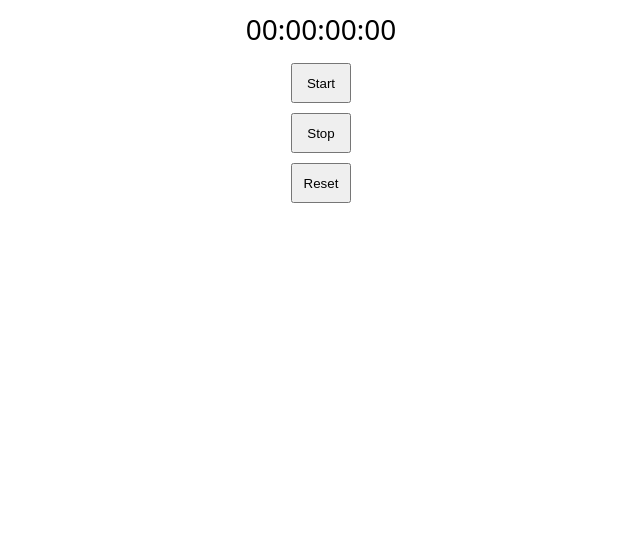
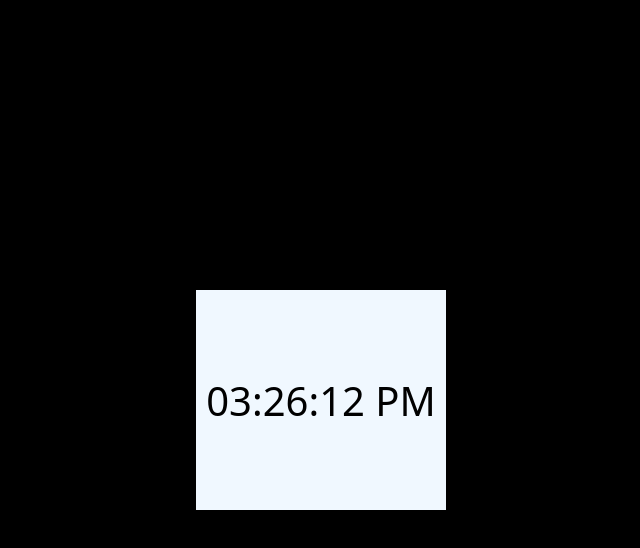
Before and after one commit to Tuffy-the-Coder/React, a React (Vite) app in the folder 01_basic_React/: page / in a window 1280 px wide. Shown: the top 548 px of the page, without its empty margins (319-959 px from the left). Built offline with nearby package versions, Linux system fonts and the light colour scheme.

Commit message:
digitalClock

```diff
--- a/01_basic_React/src/App.jsx
+++ b/01_basic_React/src/App.jsx
@@ -1,13 +1,14 @@
-import Container from "./hooks/useEffects"
-import Size from "./hooks/windowSize"
-import Data from "./hooks/useRef"
-import Stopwatch from "./hooks/Stopwatch"
+// import Container from "./hooks/useEffects"
+// import Size from "./hooks/windowSize"
+// import Data from "./hooks/useRef"
+// import Stopwatch from "./hooks/Stopwatch"
+import DigitalClock from "./hooks/DigitalClock"
 
 function App() {
 
   return (
     <>
-      <Stopwatch />
+       <DigitalClock />
     </>
   )
 }
--- /dev/null
+++ b/01_basic_React/src/hooks/DigitalClock.css
@@ -0,0 +1,21 @@
+#clock-container {
+    width: 100%;
+    height: 100vh;
+    background-color: black;
+    display: flex;
+    justify-content: center;
+    align-items: center;
+}
+#clock {
+    background-color: aliceblue;
+    height: 220px;
+    width: 250px;
+    display: flex;
+    justify-content: center;
+    align-items: center;
+}
+#time {
+    font-size: 2.5rem;
+    font-family: system-ui, -apple-system, BlinkMacSystemFont, 'Segoe UI', Roboto, Oxygen, Ubuntu, Cantarell, 'Open Sans', 'Helvetica Neue', sans-serif;
+
+}
--- /dev/null
+++ b/01_basic_React/src/hooks/DigitalClock.jsx
@@ -0,0 +1,42 @@
+import "./DigitalClock.css"
+import { useState, useEffect } from "react"
+
+
+export default function DigitalClock() {
+
+    const [time, setTime] = useState(new Date());
+
+    useEffect( () => {
+        console.log("mount");
+        const intervalId = setInterval(()=> {
+            setTime(new Date());
+        },1000)
+
+    return () => {
+        console.log("demount");
+        clearInterval(intervalId);
+    }
+    }, []);
+
+    function formatTime() {
+        let hours = time.getHours();
+        let minutes = time.getMinutes();
+        let seconds = time.getSeconds();
+        let meridiem = hours >=12 ? "PM" : "AM";
+
+        hours = hours % 12 || 12;
+
+        return `${padZero(hours)}:${padZero(minutes)}:${padZero(seconds)} ${meridiem}`;
+    }
+
+    function padZero(num) {
+        return String(num).padStart(2,"0");
+    }
+    return (
+        <div id="clock-container">
+            <div id="clock">
+                <div id="time">{formatTime()}</div>
+            </div>
+        </div>
+    )
+}
```
